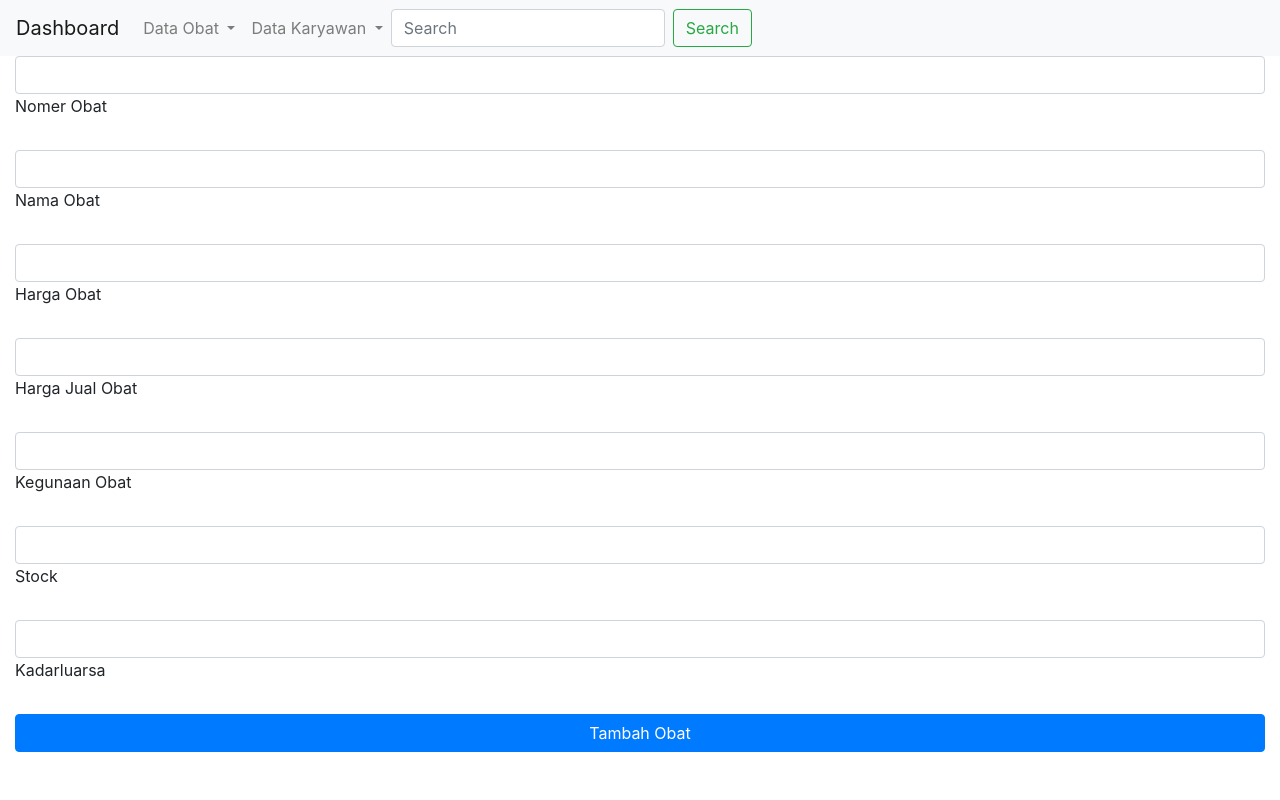
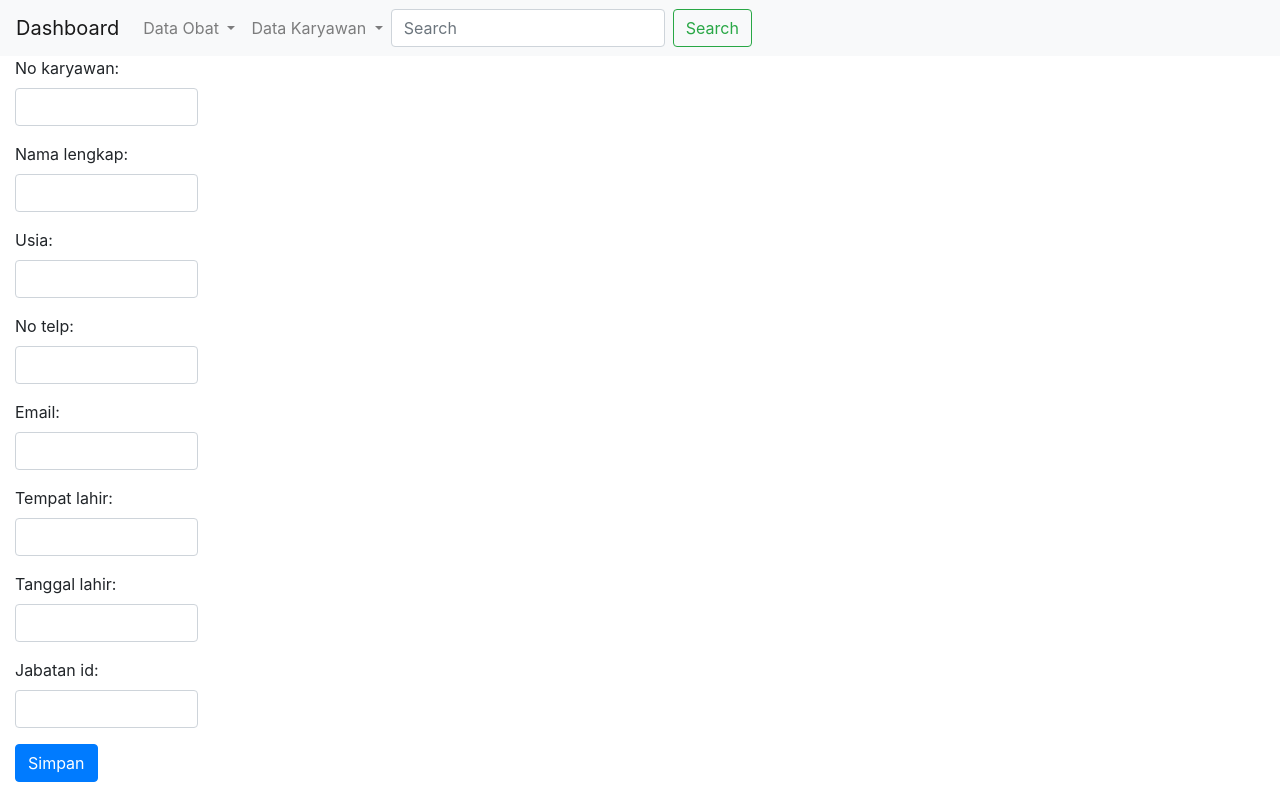
Before and after one commit to gedhedarmayuda/toko_obat, a Django app: template templates/karyawan/tambah_karyawan.html in a window 1280 px wide. Run offline with Django 4.2, Linux system fonts and the light colour scheme; the template is opened without the code that fills it: values that come from a table or form of the project are taken from there, others are empty; some libraries are stand-ins or nearby versions.

Commit message:
first commit

```diff
--- a/templates/karyawan/tambah_karyawan.html
+++ b/templates/karyawan/tambah_karyawan.html
@@ -7,71 +7,18 @@
 {% endblock title %}
 
 {% block body %}
-<form action="/add" method="post">
-  <div class="form-outline mb-4">
-    <input type="number" id="no_obat" class="form-control" name="no_obat" />
-    <label class="form-label" for="no_obat">Nomer Obat</label>
+<div class="row">
+  <div class="col-md-2">
+    {% for message in messages %}
+      {% if message %}
+        <div class="alert alert-success">{{ message }}</div>
+      {% endif %}
+    {% endfor %}
+    <form action="" method="post">
+      {% csrf_token %}
+      {{form.as_p}}
+      <button type="submit" class="btn btn-primary">Simpan</button>
+    </form>
   </div>
-
-  <!-- Text input -->
-  <div class="form-outline mb-4">
-    <input type="text" id="nama_obat" class="form-control" name="nama_obat" />
-    <label class="form-label" for="nama_obat">Nama Obat</label>
-  </div>
-
-  <!-- Harga Jual Obat -->
-  <div class="form-outline mb-4">
-    <input
-      type="number"
-      id="harga_obat"
-      class="form-control"
-      name="harga_obat"
-    />
-    <label class="form-label" for="harga_obat">Harga Obat</label>
-  </div>
-
-  <!-- Harga Jual Obat -->
-  <div class="form-outline mb-4">
-    <input
-      type="number"
-      id="harga_jual_obat"
-      class="form-control"
-      name="harga_jual_obat"
-    />
-    <label class="form-label" for="harga_jual_obat">Harga Jual Obat</label>
-  </div>
-
-  <!-- Kegunaan Obat -->
-  <div class="form-outline mb-4">
-    <input
-      type="text"
-      id="kegunaan_obat"
-      class="form-control"
-      name="kegunaan_obat"
-    />
-    <label class="form-label" for="kegunaan_obat">Kegunaan Obat</label>
-  </div>
-
-  <!--Stock-->
-  <div class="form-outline mb-4">
-    <input type="number" id="stock" class="form-control" name="stock" />
-    <label class="form-label" for="stock">Stock</label>
-  </div>
-
-  <!--Kadarluarsa-->
-  <div class="form-outline mb-4">
-    <input
-      type="text"
-      id="kadarluarsa"
-      class="form-control"
-      name="kadarluarsa"
-    />
-    <label class="form-label" for="kadarluarsa">Kadarluarsa</label>
-  </div>
-
-  <!-- Submit button -->
-  <button type="submit" class="btn btn-primary btn-block mb-4">
-    Tambah Obat
-  </button>
-</form>
+</div>
 {% endblock body %}
--- a/templates/master/base.html
+++ b/templates/master/base.html
@@ -41,8 +41,8 @@
             Data Obat
             </a>
             <div class="dropdown-menu" aria-labelledby="navbarDropdownMenuLink">
-              <a class="dropdown-item" href={% url 'list_obat' %}>List Obat</a>
-              <a class="dropdown-item" href="#">Tambah Obat</a>
+              <a class="dropdown-item" href={% url 'obat:obat_list' %}>List Obat</a>
+              <a class="dropdown-item" href={% url 'obat:obat_create' %}>Tambah Obat</a>
             </div>
           </li>
           <li class="nav-item dropdown">
@@ -58,8 +58,8 @@
             Data Karyawan
             </a>
             <div class="dropdown-menu" aria-labelledby="navbarDropdownMenuLink">
-              <a class="dropdown-item" href={% url 'list_karyawan' %}>List Karyawan</a>
-              <a class="dropdown-item" href="#">Tambah Karyawan</a>
+              <a class="dropdown-item" href={% url 'karyawan:karyawan_list' %}>List Karyawan</a>
+              <a class="dropdown-item" href={% url 'karyawan:karyawan_create' %}>Tambah Karyawan</a>
             </div>
           </li>
         </ul>
--- a/toko_obat/urls.py
+++ b/toko_obat/urls.py
@@ -15,9 +15,11 @@ Including another URLconf
 """
 from django.contrib import admin
 from django.urls import path, include
+from karyawan import views
 
 urlpatterns = [
     path('admin/', admin.site.urls),
+    path('', views.karyawan_list, name="karyawan_list"),
     path('karyawan/', include('karyawan.urls')),
     path('obat/', include('obat.urls')),
 ]
```
Also changed, not shown: karyawan/views.py (+7 -7 lines), templates/karyawan/list_karyawan.html (+10 -8 lines).
